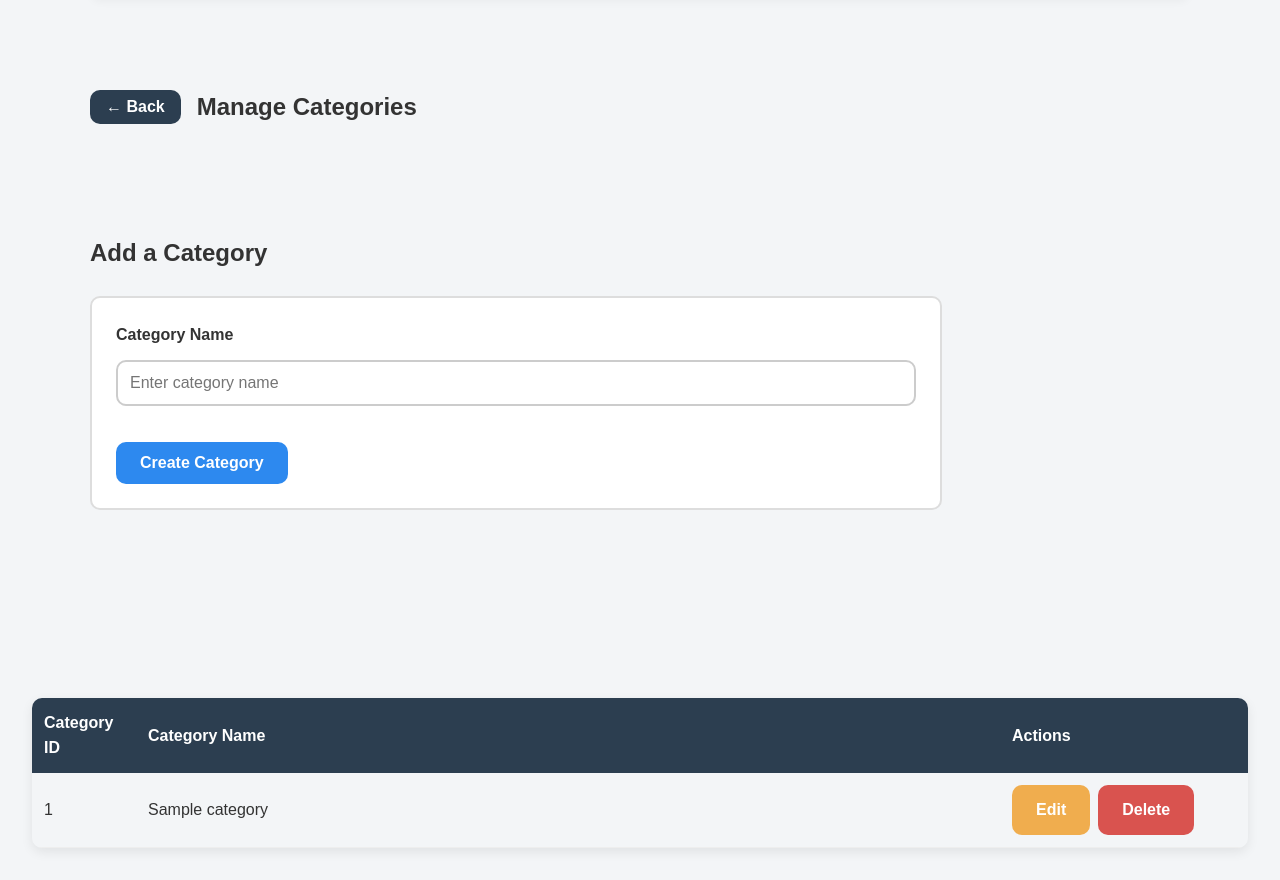
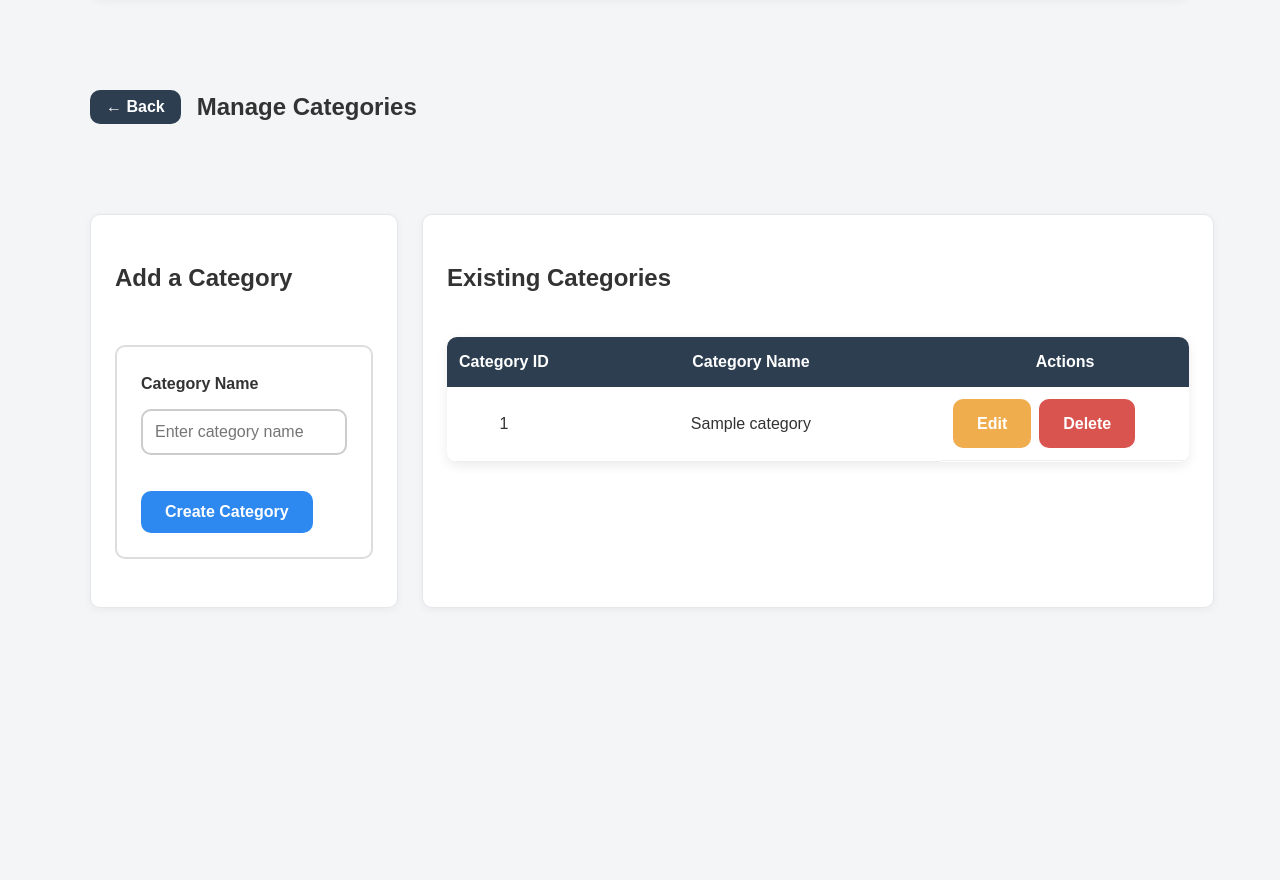
Before and after one commit to umamasaif09/Jobeet, a CodeIgniter app: page /database/admin/categories in a window 1280 px wide. Shown: the part 104-984 px from the top of the page. After the commit the page ends 712 px from the top, so only its background shows below. Run offline with CodeIgniter, Linux system fonts and the light colour scheme; tables that the repository leaves empty or names only in its code hold one stand-in row (values such as "Sample post").

Commit message:
Update: fix category table on manage categories page

```diff
--- a/application/language/english/categories_lang.php
+++ b/application/language/english/categories_lang.php
@@ -5,6 +5,6 @@ $lang["total_categories"] = "Total Categories";
 $lang["add_category"] = "Add a Category";
 $lang["category_name"] = "Category Name";
 $lang["create_category"] = "Create Category";
-$lang["existing_catrgories"] = "Existig Categories";
+$lang["existing_categories"] = "Existing Categories";
 $lang["category_id"] = "Category ID";
 $lang["update_category"] = "Update Category";
--- a/application/views/admin/categories.php
+++ b/application/views/admin/categories.php
@@ -1,5 +1,6 @@
-
 <div class="container">
+    <div class= "category-layout">
+        <section class="category-form-card">
             <h2><?= $this->lang->line("add_category"); ?></h2>
             <form action="<?php echo site_url("admin/createCategory"); ?>" method="POST" class="admin-form">
 
@@ -11,14 +12,10 @@
 
                 <button type="submit" class="btn-primary"><?= $this->lang->line("create_category"); ?></button>
             </form>
+        </section>
 
-
-</div>
-
-    <div class="table-container">
-
+        <section class="category-table-card">
             <h2><?= $this->lang->line("existing_categories"); ?></h2>
-        <div class="table-container"></div>
             <table class="admin-table category-table">
                 <thead>
                     <tr>
@@ -54,4 +51,7 @@
                 </tbody>
             </table>
 
+        </section>
     </div>
+
+</div>
--- a/assets/css/style.css
+++ b/assets/css/style.css
@@ -438,6 +438,7 @@ footer a:hover{
 }
 /* ===== ADMIN FORM ===== */
 .admin-form{
+
     max-width: 800px;
     margin: 24px 0;
     padding: 24px;
@@ -445,6 +446,7 @@ footer a:hover{
     border: 2px solid #ddd;
     border-radius: 10px;
 }
+
 
 fieldset{
     border: 2px solid #ccc;
@@ -483,7 +485,7 @@ input[type="checkbox"] {
 
 /* ===== ADMIN TABLES ===== */
 .admin-table{
-    width: 100%;
+    /* width: 100%; */
     border-collapse: collapse;
     margin-top: 16px;
     border: none;
@@ -496,13 +498,15 @@ input[type="checkbox"] {
     background: #2c3e50;
     color: white;
     padding: 12px;
-    text-align: left;
+    text-align: center;
     font-weight: 600;
+    white-space: nowrap;
 }
 
 .admin-table td{
     padding: 12px;
     border-bottom: 1px solid #eee;
+    text-align: center;
 }
 
 .admin-table tbody tr:nth-child(even) {
@@ -521,6 +525,27 @@ input[type="checkbox"] {
     display: flex;
     gap:8px;
     white-space: nowrap;
+}
+
+/* ===== ADMIN CATEGORY PAGE ===== */
+
+.category-layout{
+    display: grid;
+    grid-template-columns: 28% 72%;
+    justify-content: space-between;
+    gap: 24px;
+    align-items: stretch;
+}
+
+.category-form-card,
+.category-table-card{
+    display: flex;
+    flex-direction: column;
+    background: #fff;
+    border: 1px solid #e5e7eb;
+    border-radius: 10px;
+    padding: 24px;
+    box-shadow: 0 2px 8px rgba(0, 0, 0, .05);
 }
 
 /* ===== PAGE HEADER ===== */
```
Lines whose indentation alone changed are shown as unchanged.
